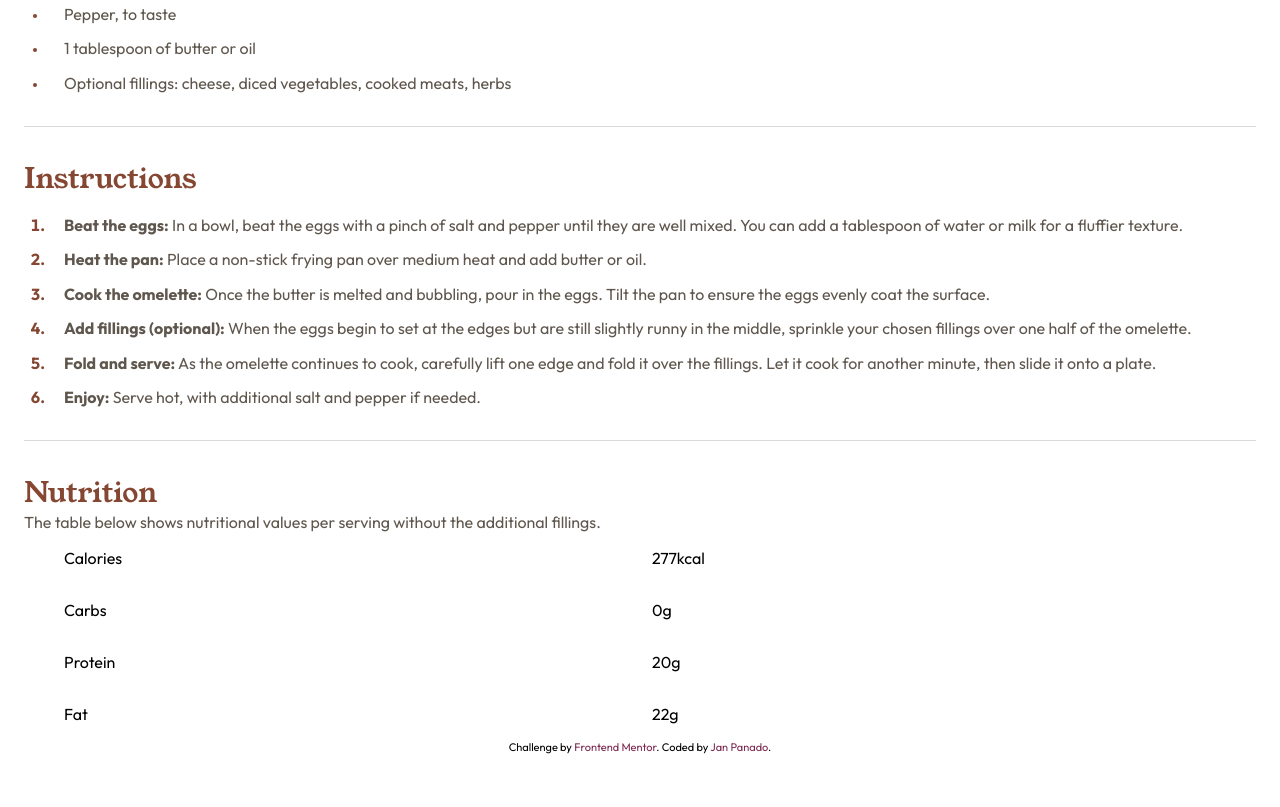
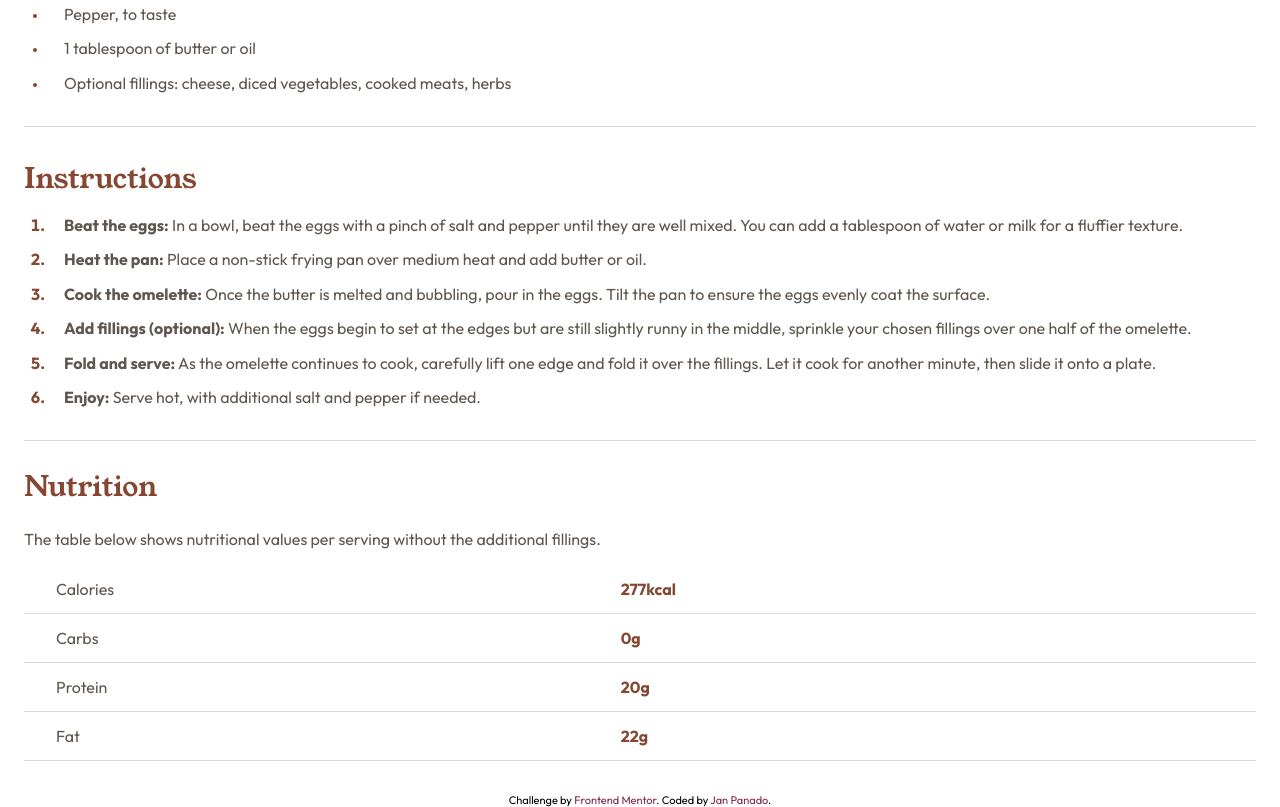
Before and after one commit to Negligence/recipe-page, a website: page index.html in a window 1280 px wide. Shown: the part 807-1614 px from the top of the page. Before the commit the page ends 1561 px from the top, so only its background shows below. Drawn offline with Linux system fonts and the light colour scheme.

Commit message:
changed dl to ul li border did not display because of style changed dt dd to span b removed hr added dg to li added mbs to footer added h2 css finished nutrition css

```diff
--- a/index.html
+++ b/index.html
@@ -22,7 +22,7 @@
       <!-- #region Hero -->
       <section id="hero">
 
-        <img src="./assets/images/image-omelette.jpeg" alt="A Simple Omelette" width="320">
+        <img src="./assets/images/image-omelette.jpeg" alt="A Simple Omelette" wispanh="320">
 
         <h1>Simple Omelette Recipe</h1>
 
@@ -111,25 +111,27 @@
 
         <p>The table below shows nutritional values per serving without the additional fillings.</p>
 
-        <dl>
-          <dt>Calories</dt>
-          <dd>277kcal</dd>
+        <ul>
+          <li>
+            <span>Calories</span>
+            <b>277kcal</b>
+          </li>
 
-          <hr>
+          <li>
+            <span>Carbs</span>
+            <b>0g</b>
+          </li>
 
-          <dt>Carbs</dt>
-          <dd>0g</dd>
+          <li>
+            <span>Protein</span>
+            <b>20g</b>
+          </li>
 
-          <hr>
-
-          <dt>Protein</dt>
-          <dd>20g</dd>
-
-          <hr>
-
-          <dt>Fat</dt>
-          <dd>22g</dd>
-        </dl>
+          <li>
+            <span>Fat</span>
+            <b>22g</b>
+          </li>
+        </ul>
 
       </section>
       <!-- #endregion Nutrition -->
--- a/source/sass/styles.scss
+++ b/source/sass/styles.scss
@@ -76,6 +76,8 @@ ol, ul {list-style-position: outside;}
 #nutrition b {color: var(--nutmeg);}
 
 footer {
+  margin-block-start: 2rem;
+
   font: {
     family:var(--ff-body);
     size: rem(11px);
@@ -217,26 +219,29 @@ hr {
 #nutrition {
   padding-inline: 1.5rem;
 
-  dl {
-    padding-inline-start: rem(24px);
-    display: grid;
-    grid-template-columns: repeat(2, 1fr);
+  h2 {
+    line-height: 1em;
+    margin-block-end: 1.75rem;
   }
 
-  dt {
-    padding-inline-start: 1rem;
+  ul {
+    padding-inline-start: 0;
+    // display: grid;
+    // grid-template-columns: repeat(2, 1fr);
   }
 
-  dt,dd {
+  li {
+    padding-inline-start: 2rem;
+    list-style-type: none;
+    border-bottom: 1px solid hsla(0, 0%, 0%, 0.15);
+    display: grid;
+    grid-template-columns: 2fr 2.25fr;
+    line-height: 1em;
+  }
+
+  span,b {
     display: inline-block;
     padding-block: 1rem;
-  }
-
-  hr {
-    display: contents;
-    width: 100%;
-    border-width: 1px 0 0;
-    border-color: hsla(0, 0%, 0%, 0.15);
   }
 
 }
```
Also changed, not shown: source/index.html (+19 -17 lines), assets/css/styles.css, source/assets/css/styles.css.
